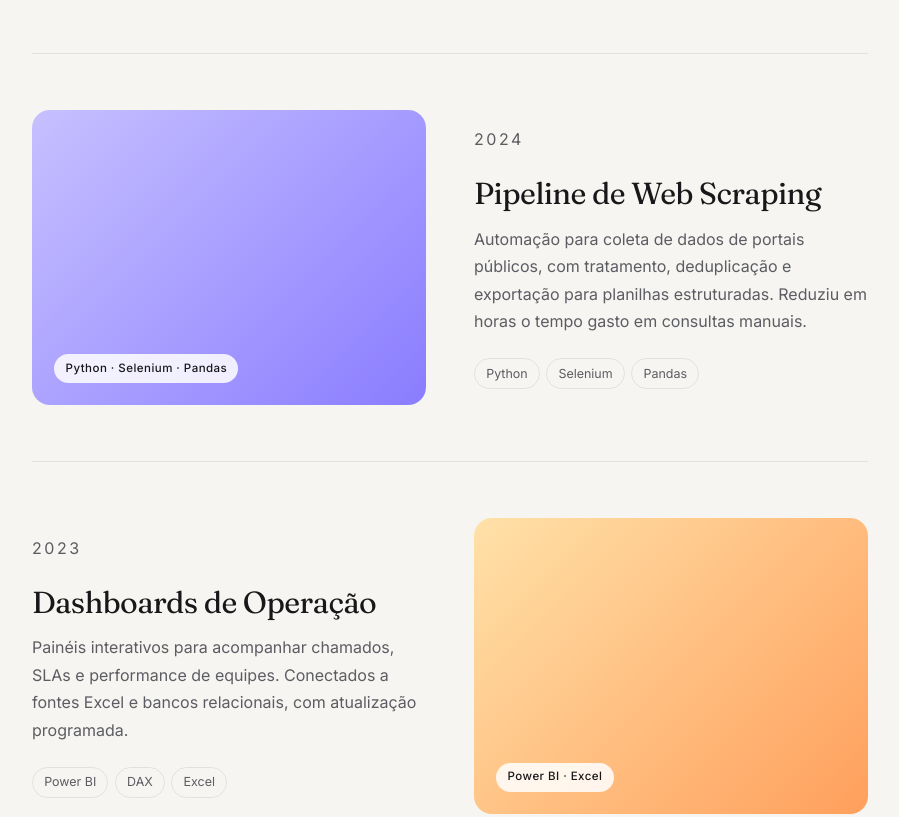
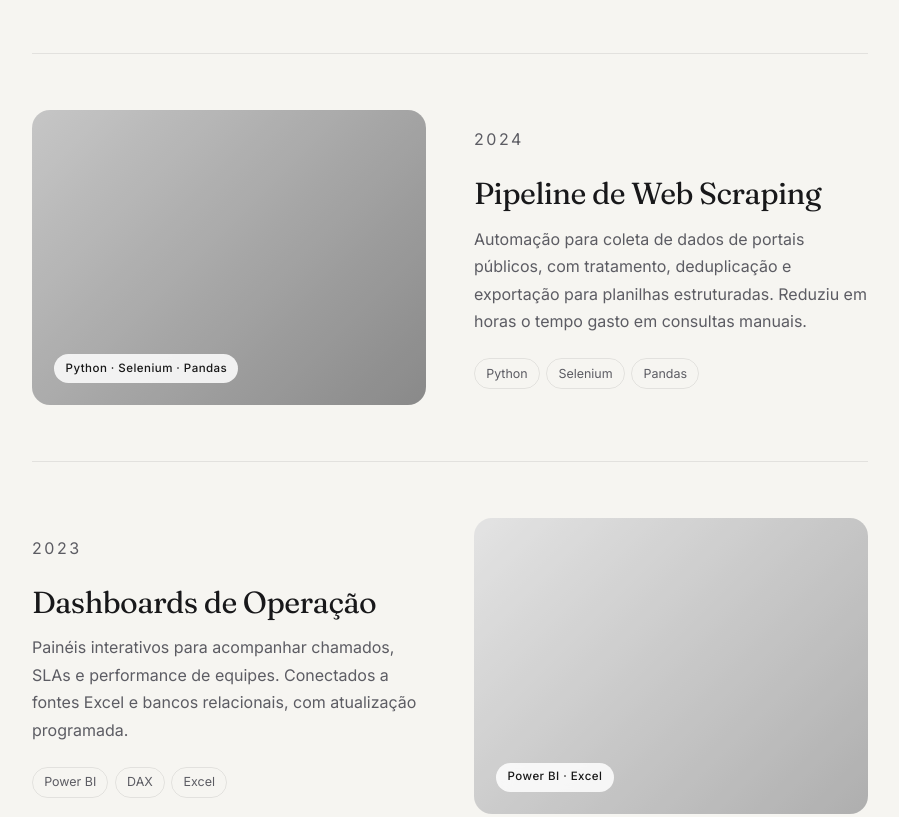
Before and after one commit to ThiagoNonato/thiagononato.github.io, a website built with Vite: page projects.html in a window 1280 px wide. Shown: the part 1337-2154 px from the top of the page, without its empty margins (190-1089 px from the left). Built offline with nearby package versions, Linux system fonts and the light colour scheme.

Commit message:
style: apply grayscale filter to project covers with color reveal on hover

```diff
--- a/style.css
+++ b/style.css
@@ -497,11 +497,15 @@ a { color: inherit; text-decoration: none; }
   align-items: flex-end;
   padding: 1.4rem;
   overflow: hidden;
-  transition: transform 0.4s ease;
+  transition: transform 0.4s ease, filter 0.4s ease;
   background-size: cover;
   background-position: center;
+  filter: grayscale(100%);
 }
-.project:hover .project-cover { transform: scale(1.02); }
+.project:hover .project-cover {
+  transform: scale(1.02);
+  filter: grayscale(0%);
+}
 
 .project-cover[data-color="violet"] { background: var(--violet); }
 .project-cover[data-color="amber"]  { background: var(--amber); }
```
